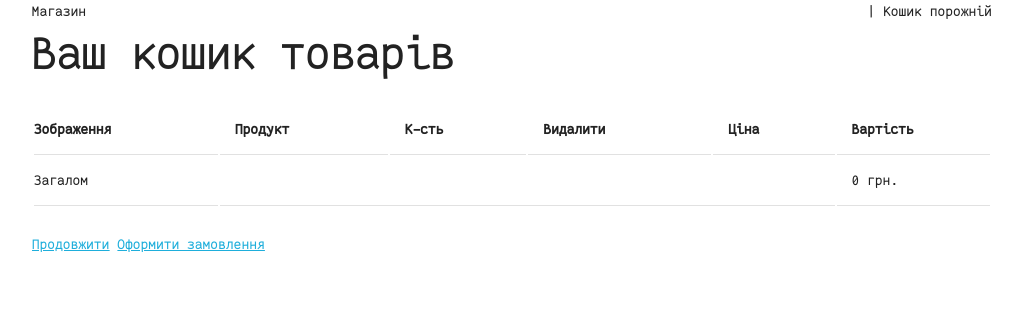
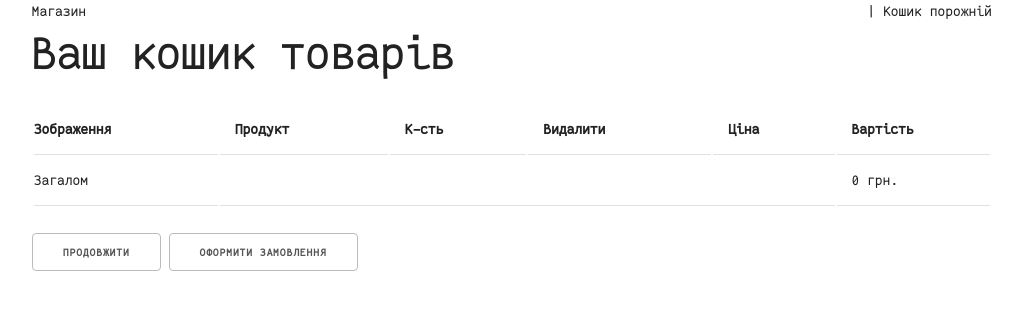
Before and after one commit to samitnuk/online_shop, a Django app: template templates/cart/detail.html in a window 1280 px wide. Shown: the top 310 px of the page, without its empty margins (128-1150 px from the left). Run offline with Django 3.2, Linux system fonts and the light colour scheme; the template is opened without the code that fills it, so the values that code supplies are empty; parts of the project's set-up code (start-up, migrations or seed data) failed here and were passed over; some libraries are stand-ins or nearby versions.

Commit message:
Update template with orders app

```diff
--- a/templates/cart/detail.html
+++ b/templates/cart/detail.html
@@ -49,7 +49,7 @@
     </tbody>
   </table>
   <p class="text-right">
-    <a href="{% url 'shop:product_list' %}" class="btn">Продовжити</a>
-    <a href="#">Оформити замовлення</a>
+    <a href="{% url 'shop:product_list' %}" class="button">Продовжити</a>
+    <a href="{% url 'orders:order_create' %}" class="button">Оформити замовлення</a>
   </p>
 {% endblock %}
```
